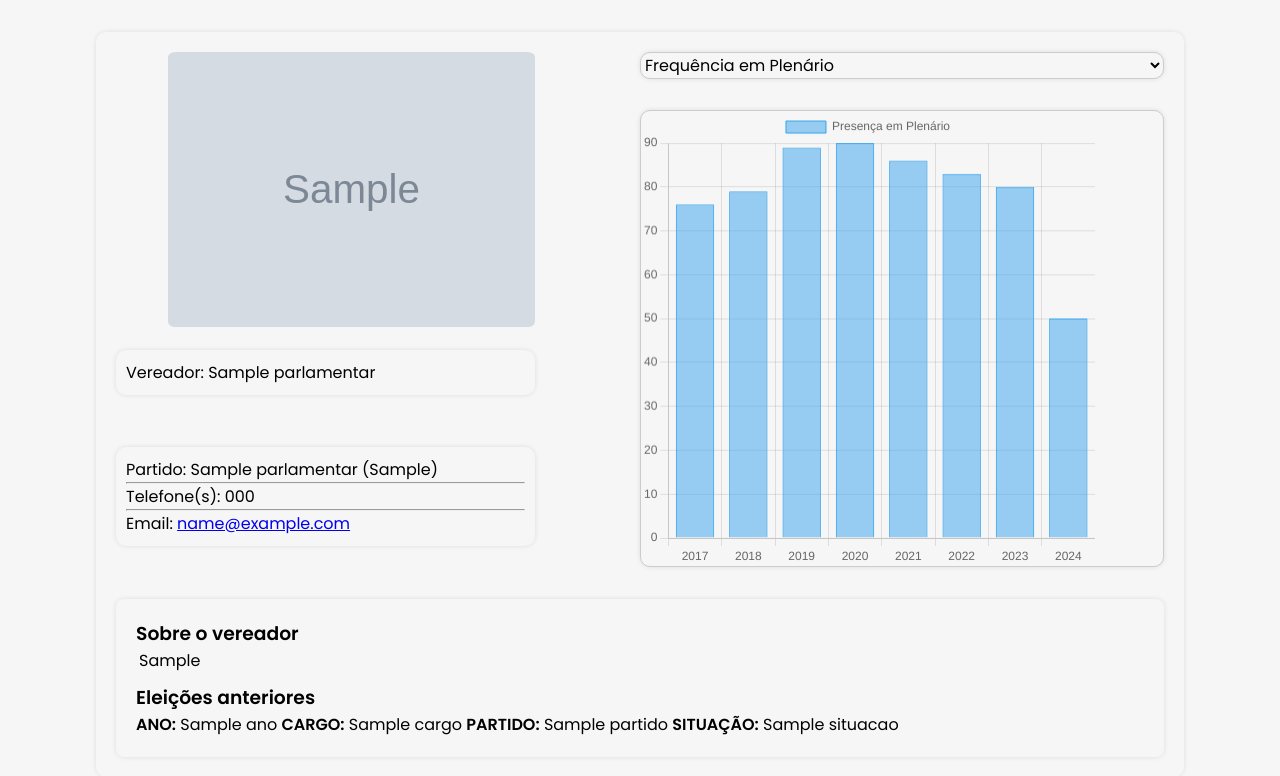
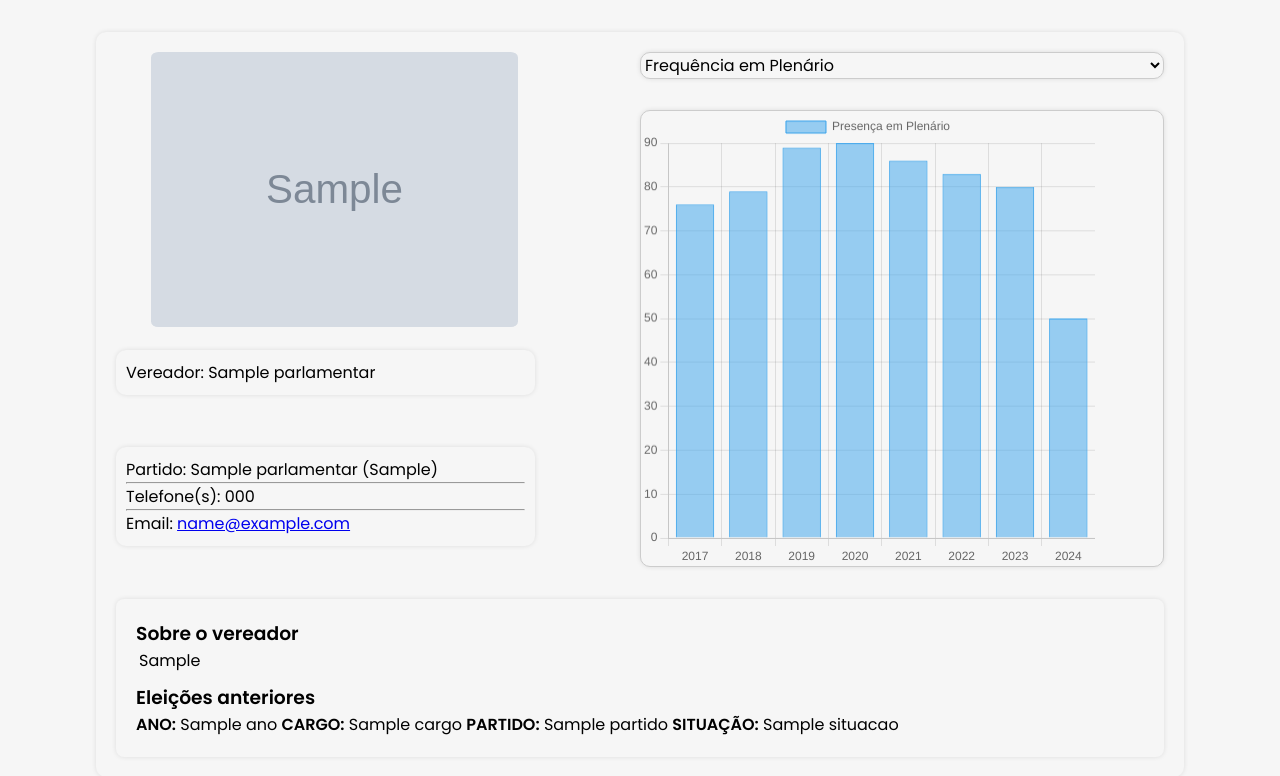
Before and after one commit to Draco-Imperium/API_FATEC1, a Flask app: template app/templates/vereadores_perfil.html in a window 1280 px wide. Shown: the part 107-883 px from the top of the page. Run offline with Flask 3, Linux system fonts and the light colour scheme; the template is opened without the code that fills it: most values are stand-ins (such as "Sample title", 1, 10 or a date in 2020); grey boxes marked "Sample" are stand-in pictures.

Commit message:
UPDT VER. PERFIL

```diff
--- a/app/static/css/vereadores_perfil.css
+++ b/app/static/css/vereadores_perfil.css
@@ -87,7 +87,7 @@ main {
   height: auto;
   border-radius: 2%;
   margin: 3%;
-  margin-left: 10%;
+  margin-left: 6.66%;
   margin-top: 0;
 }
 
```
